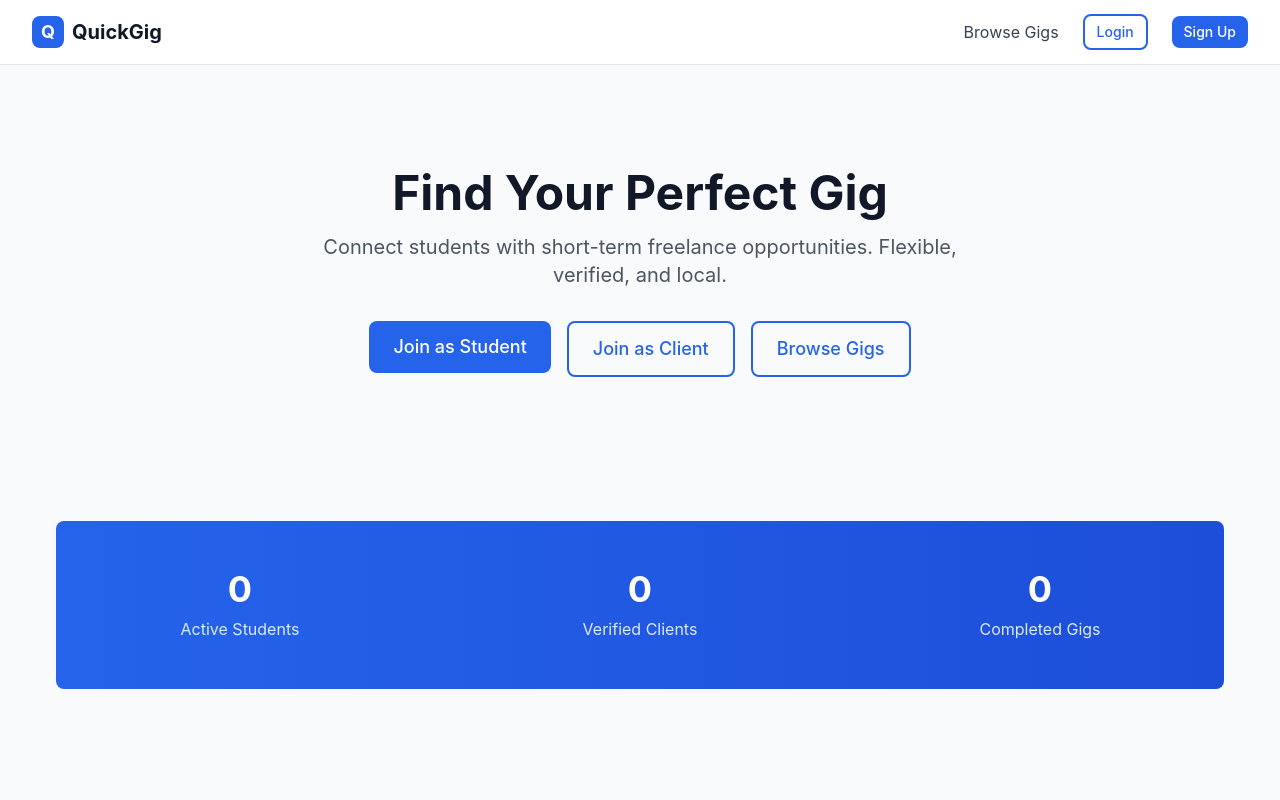
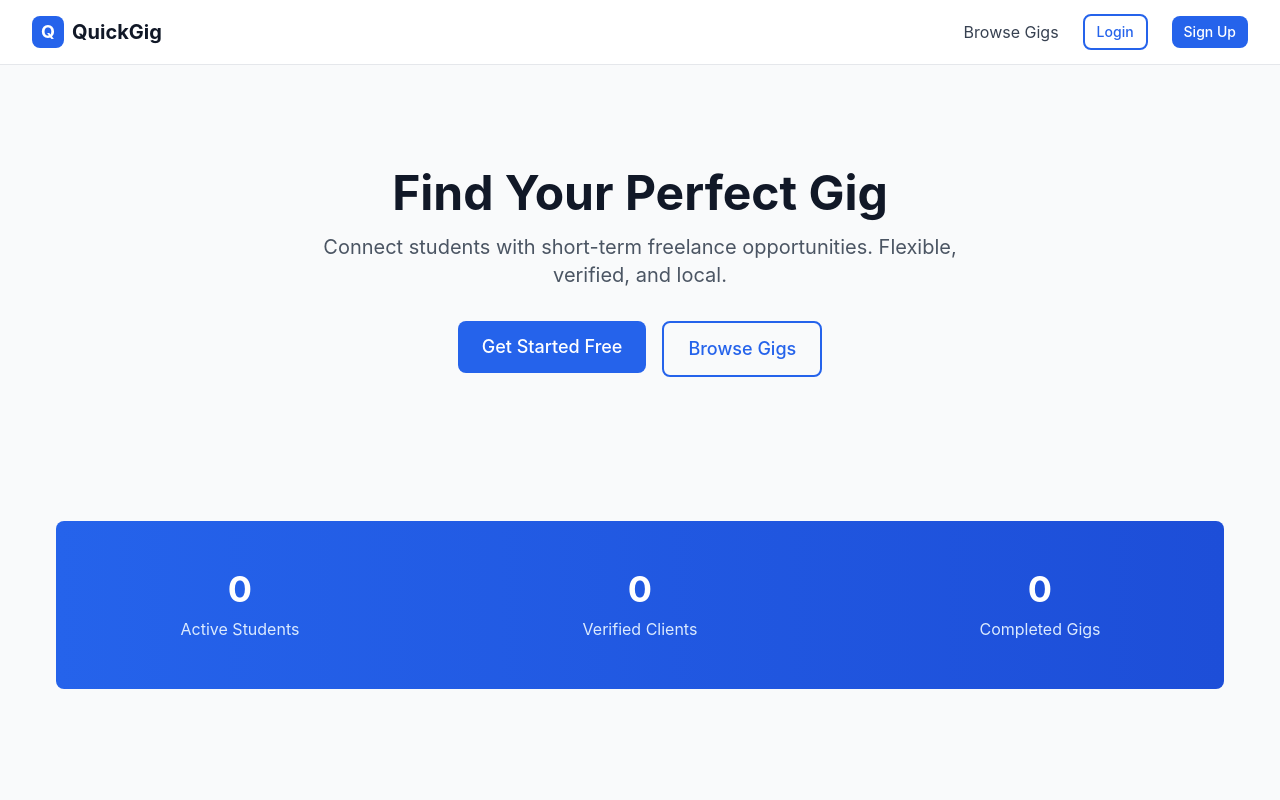
Before and after one commit to Style98k/Capstone, a React (Vite) app in the folder frontend/: page / in a window 1280 px wide. Shown: the top 800 px of the page. Built offline with nearby package versions, Linux system fonts and the light colour scheme.

Commit message:
updated landing page

```diff
--- a/frontend/src/components/Shared/Navbar.jsx
+++ b/frontend/src/components/Shared/Navbar.jsx
@@ -86,15 +86,15 @@ export default function Navbar() {
               <div className="flex items-center space-x-4">
                 <Link
                   to="/login"
-                  className="text-gray-500 hover:text-gray-700 px-3 py-2 text-sm font-medium"
+                  className="text-gray-900 hover:text-gray-600 px-3 py-2 text-sm font-medium transition-colors"
                 >
-                  Sign in
+                  Login
                 </Link>
                 <Link
                   to="/register"
-                  className="bg-indigo-600 text-white px-4 py-2 rounded-md text-sm font-medium hover:bg-indigo-700"
+                  className="bg-primary-600 hover:bg-primary-700 text-white px-4 py-2 rounded-lg text-sm font-medium transition-colors"
                 >
-                  Sign up
+                  Sign Up
                 </Link>
               </div>
             )}
--- a/frontend/src/pages/Home.jsx
+++ b/frontend/src/pages/Home.jsx
@@ -22,12 +22,9 @@ export default function Home() {
         <div className="flex gap-4 justify-center flex-wrap">
           {!user && (
             <>
-              <Link to="/register?role=student">
-                <Button size="lg">Join as Student</Button>
-              </Link>
-              <Link to="/register?role=client">
-                <Button variant="outline" size="lg">
-                  Join as Client
+              <Link to="/register">
+                <Button size="lg" className="bg-primary-600 hover:bg-primary-700">
+                  Get Started Free
                 </Button>
               </Link>
               <Link to="/gigs">
```
